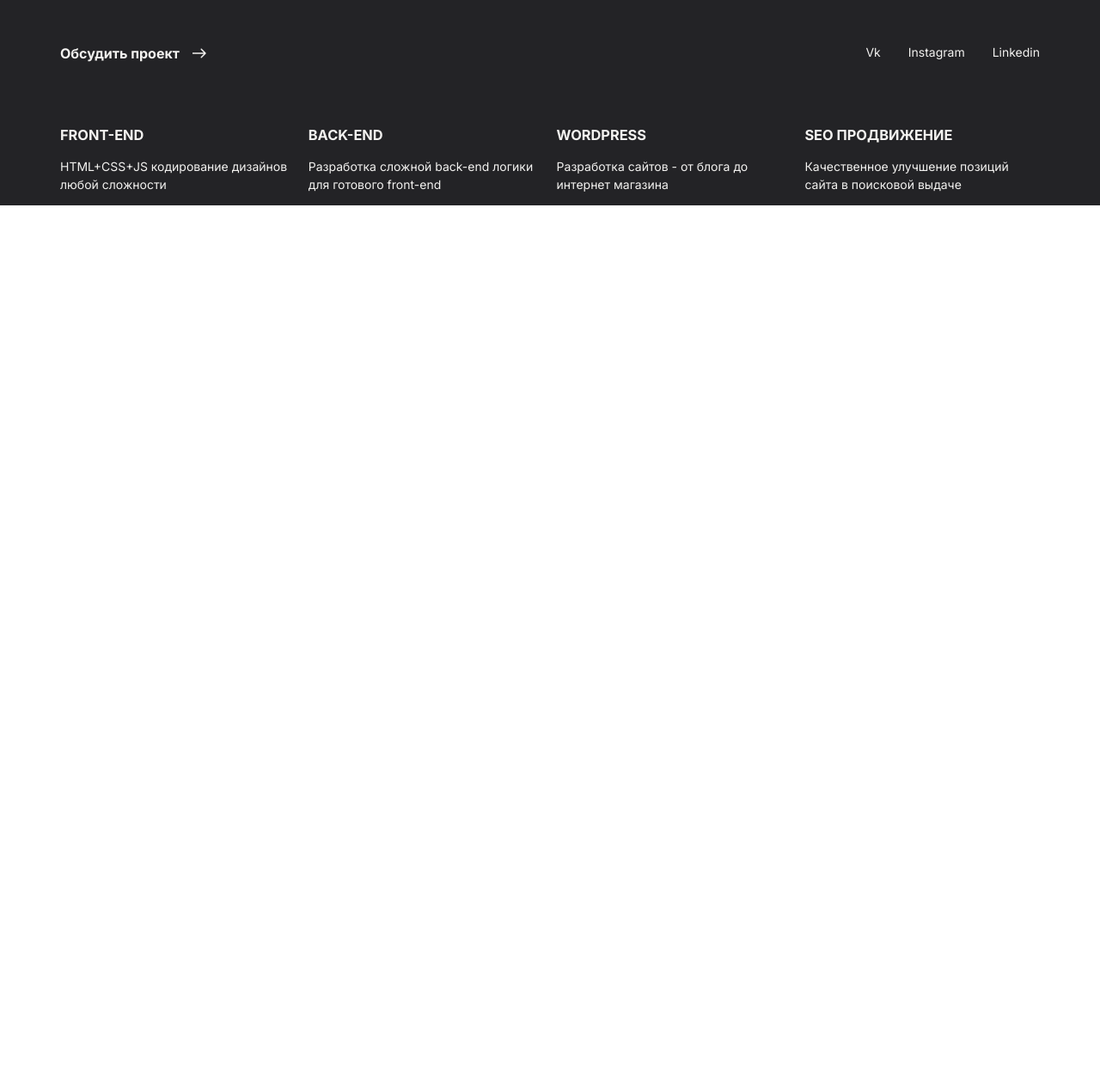
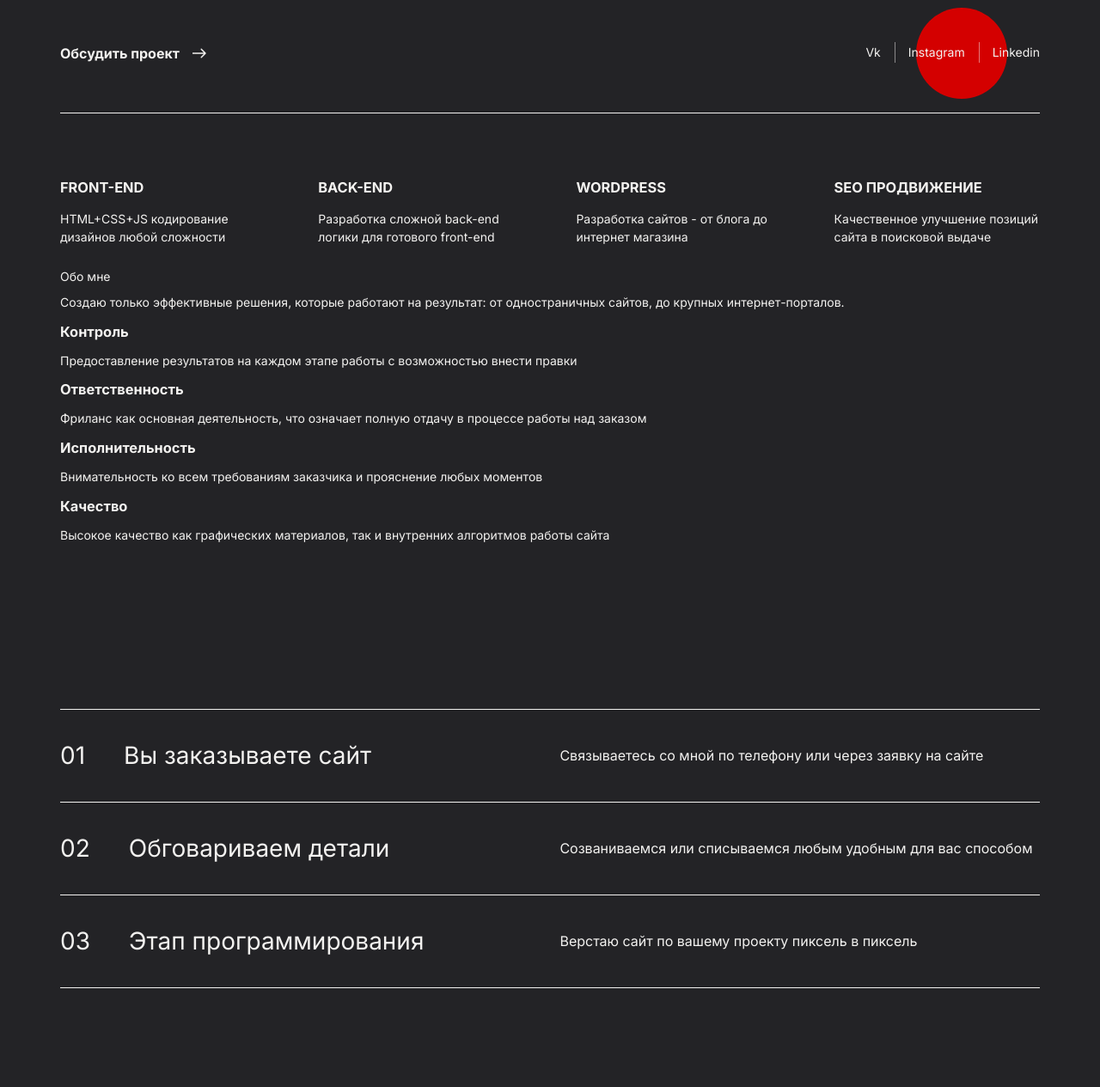
Before and after one commit to AvaZhy/Portfolio, a plain HTML site: page index.html in a window 1280 px wide. Shown: the part 494-1759 px from the top of the page at 86% size. Before the commit the page ends 800 px from the top, so only its background shows below. Drawn offline with Linux system fonts and the light colour scheme.

Commit message:
new changes

```diff
--- a/css/style.css
+++ b/css/style.css
@@ -12,6 +12,23 @@ body {
     color: #F3F2F0;
 }
 
+.dark .circle circle {
+    fill: #D40000;
+}
+
+.dark .triangle path {
+    fill: #fff;
+}
+
+.dark .social,
+.dark .steps-item {
+    border-bottom: 1px solid #F3F2F0;
+}
+
+.dark .steps-item:first-child {
+    border-top: 1px solid #F3F2F0;
+}
+
 .light {
     background-color: #F3F2F0;
     color: #010101;
@@ -21,14 +38,46 @@ body {
     color: #010101;
 }
 
+.light .circle circle {
+    fill: #fff;
+}
+
+.light .triangle path {
+    fill: #D40000;
+}
+
+.light .social {
+    border-bottom: 1px solid #010101;
+}
+
+.light .social,
+.light .steps-item {
+    border-bottom: 1px solid#010101;
+}
+
+.light .steps-item:first-child {
+    border-top: 1px solid #010101;
+}
+
 .wrapper {
     max-width: 1140px;
     margin: 0 auto;
     padding: 0 15px;
 }
 
+.main {
+    position: relative;
+}
+
+.main .title-h1 {
+    position: relative;
+    z-index: 4;
+}
+
 .name {
     font-size: 28px;
+    position: relative;
+    z-index: 3;
 }
 
 .title-h1 {
@@ -77,11 +126,34 @@ header {
     color: #D40000;
 }
 
+.nav-info .nav-item {
+    position: relative;
+}
+
+.nav-info .nav-item::before {
+    content: '';
+    display: block;
+    width: 1px;
+    height: 24px;
+    background-color: rgba(243, 242, 240, .5);
+    position: absolute;
+    left: 0;
+    top: calc(50% - 12px);
+}
+
+.nav-info .nav-item:first-child::before {
+    display: none;
+}
+
 .social {
     display: flex;
     justify-content: space-between;
     padding-bottom: 60px;
     margin-top: 100px;
+}
+
+.social-item:last-child {
+    position: relative;
 }
 
 .project {
@@ -103,10 +175,11 @@ header {
 .skill {
     display: flex;
     justify-content: space-between;
+    padding-top: 60px;
 }
 
 .skill-item {
-    flex: 0 0 24%;
+    flex: 0 0 21%;
 }
 
 .skill .title-h3 {
@@ -116,3 +189,56 @@ header {
 .skill .description {
     line-height: 150%;
 }
+
+.section-steps {
+    padding-top: 180px;
+    padding-bottom: 198px;
+}
+
+.steps-item {
+    display: flex;
+    justify-content: space-between;
+    align-items: center;
+    line-height: 150%;
+    padding-top: 15px;
+    padding-bottom: 15px;
+}
+
+.steps-title {
+    font-size: 28px;
+}
+
+.steps-title span {
+    margin-right: 45px;
+}
+
+.steps-description {
+    font-size: 16px;
+    display: flex;
+    flex: 0 0 49%;
+    max-width: 49%;
+}
+
+.circle-main {
+    width: 253px;
+    height: 253px;
+    position: absolute;
+    left: -128px;
+    top: calc(50% - 126px);
+    z-index: 1;
+}
+
+.triangle {
+    position: absolute;
+    left: -151px;
+    top: 0;
+    z-index: 2;
+}
+
+.circle-nav {
+    width: 106px;
+    height: 106px;
+    position: absolute;
+    right: 38px;
+    top: calc(50% - 53px);
+}
--- a/index.html
+++ b/index.html
@@ -22,14 +22,20 @@
                       <li class="nav-item"><a class="nav-link" href="#">Обратная связь</a></li>
                   </ul>
                 </nav>
-                <ul class="nav">
+                <ul class="nav nav-info">
                   <li class="nav-item"><a class="nav-link" href="tel:+79237777777">8 923 777-77-77</a></li>
                   <li class="nav-item"><a class="nav-link" href="mailto:alexdev@gmail.com">alexdev@gmail.com</a></li>
               </ul>
               </header>
               <img class="photo" src="img/photo.png" alt="Photo">
               <main>
-                  <div>
+                <div class="main">
+                    <svg class="circle circle-main" viewBox="0 0 253 253"  xmlns="http://www.w3.org/2000/svg">
+                        <circle cx="126.5" cy="126.5" r="126.5"/>
+                        </svg>
+                        <svg class="triangle" width="66" height="72" viewBox="0 0 66 72"  xmlns="http://www.w3.org/2000/svg">
+                            <path d="M33 0L65.909 71.25H0.0910339L33 0Z" />
+                            </svg>
                       <p class="name">Александр Антропов</p>
                       <h1 class="title-h1">web-разработчик</h1>
                   </div>
@@ -38,7 +44,10 @@
                           <p class="project"><span>Обсудить проект</span><span class="project-img"></span></p>
                       </div>
                       <div class="social-item">
-                        <ul class="nav">
+                        <svg class="circle circle-nav"  viewBox="0 0 253 253"  xmlns="http://www.w3.org/2000/svg">
+                            <circle cx="126.5" cy="126.5" r="126.5"/>
+                            </svg>
+                        <ul class="nav nav-info">
                             <li class="nav-item"><a class="nav-link" href="#" target="_blank">Vk</a></li>
                             <li class="nav-item"><a class="nav-link" href="#" target="_blank">Instagram</a></li>
                             <li class="nav-item"><a class="nav-link" href="#" target="_blank">Linkedin</a></li>
@@ -64,6 +73,48 @@
                       </div>
                   </div>
               </main>
+              <section class="section-about">
+                  <div class="about">
+                      <div class="about-item">
+                          <p>Обо мне</p>
+                        </div>
+                      <div class="about-item">
+                          <p>Создаю только эффективные решения, которые работают на результат: от одностраничных сайтов, до крупных интернет-порталов.</p>
+                      </div>
+                      <div class="about-item">
+                        <h3 class="title-h3">Контроль</h3>
+                        <p class="description">Предоставление результатов на каждом этапе работы с возможностью внести правки</p>
+                      </div>
+                      <div class="about-item">
+                        <h3 class="title-h3">Ответственность</h3>
+                        <p class="description">Фриланс как основная деятельность, что означает полную отдачу в процессе работы над заказом</p>
+                      </div>
+                      <div class="about-item">
+                        <h3 class="title-h3">Исполнительность</h3>
+                        <p class="description">Внимательность ко всем требованиям заказчика и прояснение любых моментов</p>
+                      </div>
+                      <div class="about-item">
+                        <h3 class="title-h3">Качество</h3>
+                        <p class="description">Высокое качество как графических материалов, так и внутренних алгоритмов работы сайта</p>
+                      </div>
+                  </div>
+              </section>
+              <section class="section-steps">
+                  <div class="steps">
+                      <div class="steps-item">
+                          <p class="steps-title"><span>01</span>Вы заказываете сайт</p>
+                          <p class="steps-description">Связываетесь со мной по телефону или через заявку на сайте</p>
+                      </div>
+                      <div class="steps-item">
+                          <p class="steps-title"><span>02</span>Обговариваем детали</p>
+                          <p class="steps-description">Созваниваемся или списываемся любым удобным для вас способом</p>
+                      </div>
+                      <div class="steps-item">
+                          <p class="steps-title"><span>03</span>Этап программирования</p>
+                          <p class="steps-description">Верстаю сайт по вашему проекту пиксель в пиксель</p>
+                      </div>
+                  </div>
+              </section>
         </div>
 
     <footer>
```
